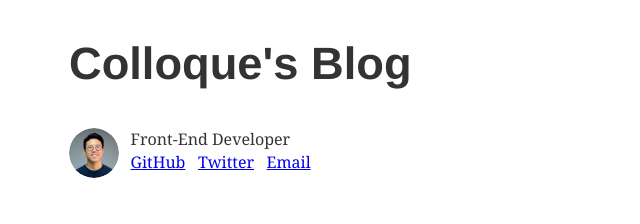
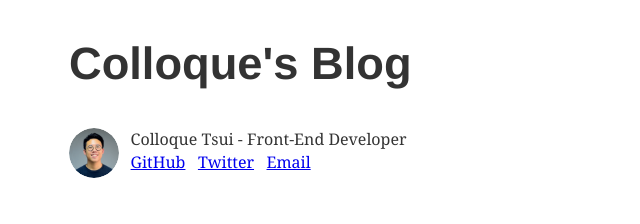
Before and after one commit to colloquet/colloque-blog, a Gatsby site: page / in a window 1280 px wide. Shown: the top 224 px of the page, without its empty margins (310-950 px from the left). Built offline with nearby package versions, Linux system fonts and the light colour scheme; Gatsby itself is replaced by a stand-in of ours; some packages are replaced by stand-ins of ours.

Commit message:
Update Bio

```diff
--- a/src/components/bio.js
+++ b/src/components/bio.js
@@ -55,7 +55,7 @@ const Bio = () => {
         }}
       />
       <p>
-        Front-End Developer
+        Colloque Tsui - Front-End Developer
         <br />
         <a href={`https://github.com/${social.github}`}>GitHub</a>
         &nbsp; &nbsp;
```
